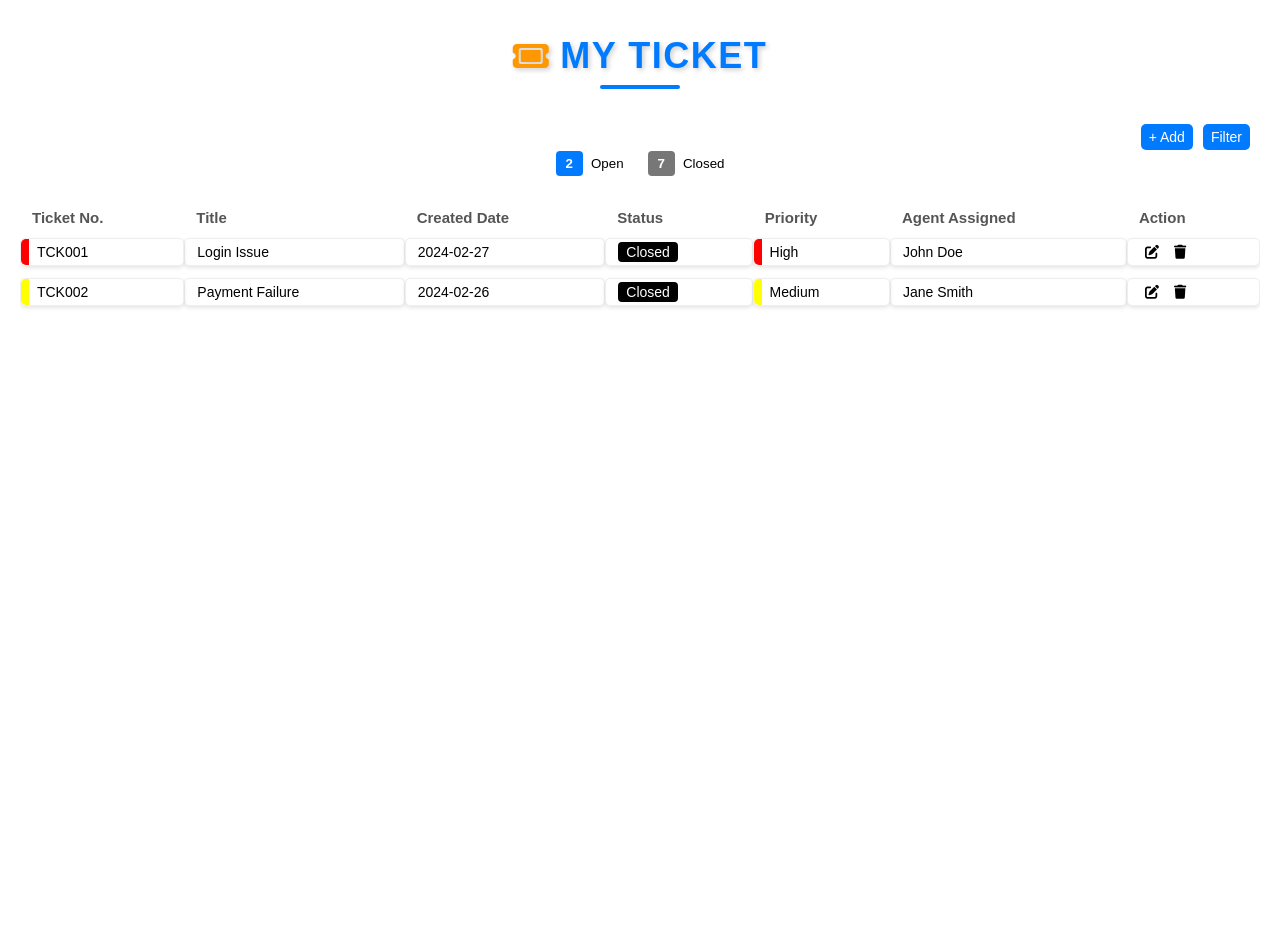
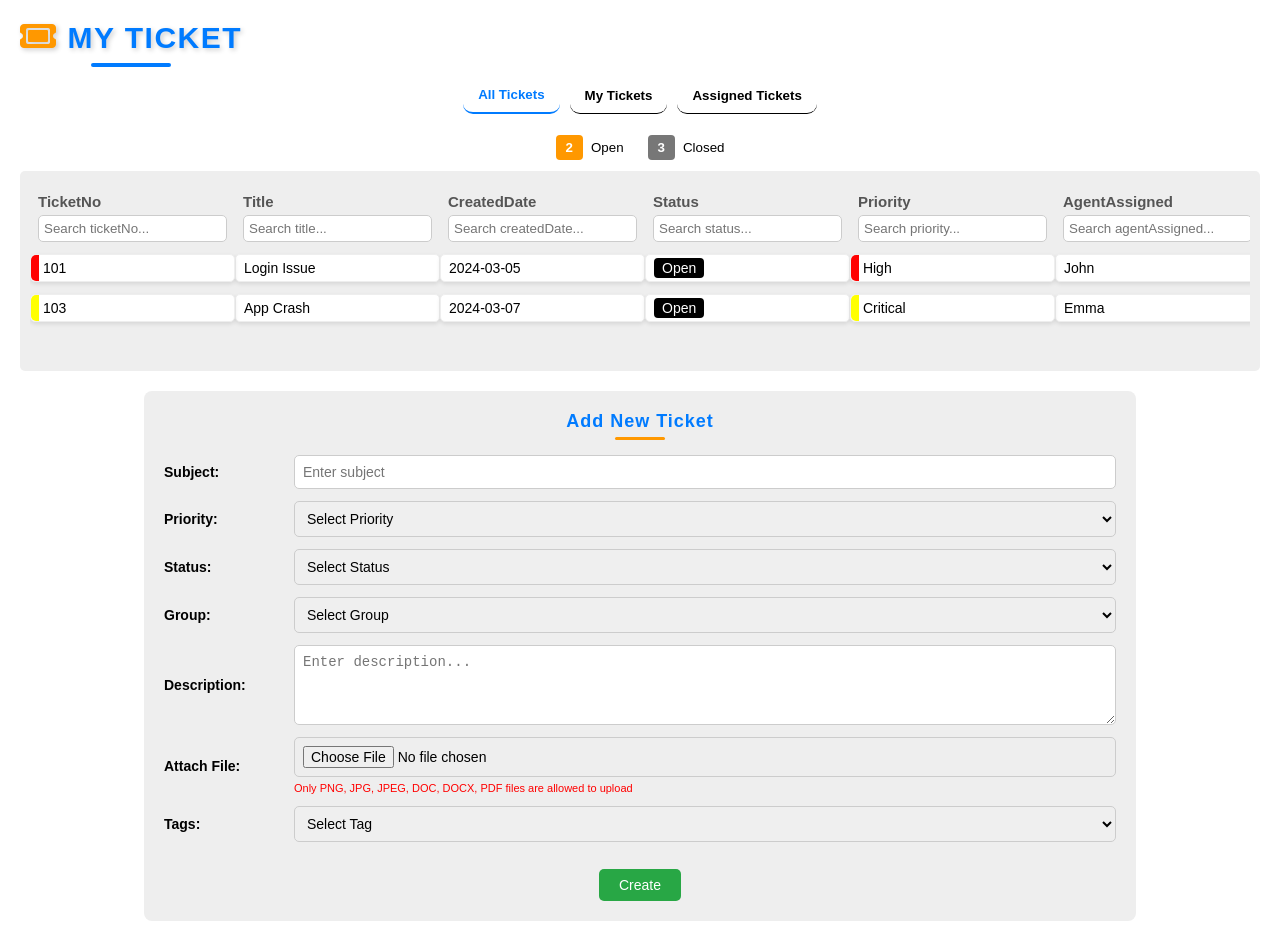
Before and after one commit to Praduman228/Ticket_Raising_System, a React (Create React App) app: page / in a window 1280 px wide. Before the commit the page ends 800 px from the top, so only its background shows below. Built offline with nearby package versions, Linux system fonts and the light colour scheme; no server answers.

Commit message:
filter by has been added to ticket raising system

```diff
--- a/src/App.css
+++ b/src/App.css
@@ -2,23 +2,20 @@
   margin: 0;
   box-sizing: border-box;
 }
-
 body {
   font-family: Arial, sans-serif;
 }
-
 /* css for ticket section======================================================= */
 .ticket-dashboard {
   padding: 20px;
 }
 .ticket-title {
-  text-align: center;
-  padding: 15px 0;
+  /* text-align: center; */
+  /* padding: 15px 0; */
   position: relative;
 }
-
 .ticket-title h1 {
-  font-size: 36px;
+  font-size: 30px;
   font-weight: 700;
   color: #007bff;
   text-transform: uppercase;
@@ -28,7 +25,6 @@ body {
   padding-bottom: 10px;
   text-shadow: 2px 2px 5px rgba(0, 0, 0, 0.2);
 }
-
 .ticket-title h1::after {
   content: "";
   width: 80px;
@@ -38,18 +34,38 @@ body {
   margin: 8px auto 0;
   border-radius: 2px;
 }
-
 .ticket-title i {
   margin-right: 10px;
   font-size: 32px;
   color: #ff9800;
 }
-
+/* Category Buttons */
+.category-btns {
+  display: flex;
+  justify-content: center;
+  gap: 10px;
+  margin-bottom: 10px;
+}
+.category-btns button {
+  padding: 10px 15px;
+  cursor: pointer;
+  border: none;
+  background-color: transparent;
+  border-bottom: 1px solid #000;
+  font-weight: bold;
+  border-radius: 10px;
+}
+.category-btns .active {
+  border-bottom: 2px solid #007bff;
+  color: #007bff;
+  background-color: transparent;
+}
 /* Open & Close Buttons */
 .openclose-btns {
   display: flex;
   gap: 12px;
   justify-content: center;
+  margin-top: 20px;
 }
 .status-btn {
   border: none;
@@ -68,14 +84,53 @@ body {
   min-width: 25px;
   text-align: center;
 }
-.blue-badge {
-  background-color: #007bff;
+.orange-badge {
+  background-color: #ff9800;
 }
-
 .grey-badge {
   background-color: #777;
 }
 /* Table Styling */
+.ticket-table {
+  height: 200px;
+  overflow-y: auto;
+  margin: 10px 0px;
+  padding: 10px;
+  border-radius: 5px;
+  background-color: #eee;
+}
+thead {
+  border-bottom: 2px solid #007bff;
+}
+
+.filter-container {
+  display: flex;
+  align-items: center;
+  margin-top: 5px;
+}
+.filter-input {
+  padding: 5px;
+  border-radius: 5px;
+  border: 1px solid #ccc;
+  outline: none;
+  transition: border 0.3s;
+}
+.filter-input:focus {
+  border: 1px solid #007bff;
+}
+.clear-button {
+  margin-left: 5px;
+  background-color: #dc3545;
+  color: white;
+  border: none;
+  padding: 2px 5px;
+  cursor: pointer;
+  transition: background 0.3s;
+  border-radius: 3px;
+}
+.clear-button:hover {
+  background-color: #c82333;
+}
 .ticket-table .div-table {
   overflow: auto;
 }
@@ -83,11 +138,10 @@ body {
   width: 100%;
   border-collapse: separate;
   border-spacing: 0 12px;
-  margin-top: 20px;
 }
 .ticket-table th,
 .ticket-table td {
-  padding: 0px 12px;
+  padding: 0px 8px;
   text-align: left;
   border: none;
 }
@@ -102,6 +156,9 @@ body {
   box-shadow: 0px 2px 4px rgba(0, 0, 0, 0.1);
   border-radius: 5px;
   font-size: 14px;
+}
+th:last-of-type {
+  padding-bottom: 30px;
 }
 .status-text {
   background-color: black;
@@ -174,6 +231,7 @@ td[class*="color-"]::before {
   }
   .ticket-title {
     padding: 10px 0;
+    text-align: center;
   }
 
   .ticket-title h1 {
@@ -238,13 +296,35 @@ td[class*="color-"]::before {
 }
 /* -------CSS for Add Page---------- */
 .add-form-container {
-  background: #fff;
+  background: #eee;
   padding: 20px;
   border-radius: 8px;
   width: 80%;
   margin: auto;
   margin-top: 20px;
-  box-shadow: 0px 4px 10px rgba(0, 0, 0, 0.1);
+}
+.add-form-container h2 {
+  font-size: 18px;
+  font-weight: 600;
+  color: #007bff;
+  text-align: center;
+  margin-bottom: 15px;
+  padding-bottom: 8px;
+  position: relative;
+  text-transform: capitalize;
+  letter-spacing: 1px;
+}
+
+.add-form-container h2::after {
+  content: "";
+  width: 50px;
+  height: 3px;
+  background-color: #ff9800;
+  position: absolute;
+  bottom: 0;
+  left: 50%;
+  transform: translateX(-50%);
+  border-radius: 2px;
 }
 
 .form-title {
--- a/src/App.js
+++ b/src/App.js
@@ -1,62 +1,55 @@
 import "./App.css";
-import { useState } from "react";
+import { useState, useEffect } from "react";
 import axios from "axios";
 
 function App() {
   // for my ticket area
   const [activeTab, setActiveTab] = useState("open");
-  const [page, setPage] = useState("dashboard");
+  const [activeCategory, setActiveCategory] = useState("all");
+  const [searchQueries, setSearchQueries] = useState({
+    ticketNo: "",
+    title: "",
+    createdDate: "",
+    status: "",
+    priority: "",
+    agentAssigned: "",
+  });
+  // State for tickets
+  const [tickets, setTickets] = useState([]);
 
-  // State for Add Form
+  //  Add Form Api calling
   const [addFormData, setAddFormData] = useState({
     subject: "",
     priority: "",
+    status: "",
     group: "",
     description: "",
     file: null,
     tags: "",
   });
 
-  async function CreateTicket(){
-    try{
-      await axios.post(
-        "http://localhost:4000/createticket",
-        {
-          data: addFormData,
+  useEffect(() => {
+    fetchTickets();
+  }, []);
+
+  const fetchTickets = async () => {
+    try {
+      const response = await axios.get("http://localhost:4000/tickets");
+      setTickets(response.data);
+    } catch (error) {
+      console.error("Error fetching tickets", error);
     }
-      )
+  };
 
-    }
-    catch(error){
+  async function CreateTicket() {
+    try {
+      await axios.post("http://localhost:4000/createticket", addFormData);
+      fetchTickets();
+    } catch (error) {
       console.log(error);
     }
   }
 
-  // State for Filter Form
-  const [filterData, setFilterData] = useState({
-    ticketId: "",
-    title: "",
-    status: "",
-    priority: "",
-    tagname: "",
-  });
-
-  async function FilterTicket(){
-    try{
-      await axios.post(
-        "http://localhost:4000/createticket",
-        {
-          data: filterData,
-        }
-      )
-
-    }
-    catch(error){
-      console.log(error);
-    }
-  }
-
-  // Add Form Change
   const handleAddFormChange = (e) => {
     const { name, value, type, files } = e.target;
     setAddFormData((prevData) => ({
@@ -65,54 +58,170 @@ function App() {
     }));
   };
 
-  // Filter Change
-  const handleFilterChange = (e) => {
-    const { name, value } = e.target;
-    setFilterData((prevFilters) => ({
-      ...prevFilters,
-      [name]: value,
+  // Delete Ticket API Calling
+  const handleDelete = async (ticketId) => {
+    const confirmDelete = window.confirm(
+      "Are you sure you want to delete this ticket?"
+    );
+    if (!confirmDelete) return;
+
+    try {
+      const response = await fetch(
+        `https://api.example.com/tickets/${ticketId}`,
+        {
+          method: "DELETE",
+        }
+      );
+
+      if (!response.ok) throw new Error("Failed to delete ticket");
+
+      // Update UI after successful deletion
+      setTickets((prevTickets) => ({
+        open: prevTickets.open.filter((ticket) => ticket.ticketNo !== ticketId),
+        closed: prevTickets.closed.filter(
+          (ticket) => ticket.ticketNo !== ticketId
+        ),
       }));
+    } catch (error) {
+      console.error("Error deleting ticket:", error.message);
+      alert("Failed to delete ticket. Please try again.");
+    }
   };
 
-  const openTickets = [
+  //  ticket data
+  const ticketData = {
+    all: {
+      open: [
         {
-      ticketNo: "TCK001",
+          ticketNo: "101",
           title: "Login Issue",
-      createdDate: "2024-02-27",
-      status: "Closed",
+          createdDate: "2024-03-05",
           priority: "High",
-      agentAssigned: "John Doe",
-      action: "View",
+          agentAssigned: "John",
         },
         {
-      ticketNo: "TCK002",
+          ticketNo: "103",
+          title: "App Crash",
+          createdDate: "2024-03-07",
+          priority: "Critical",
+          agentAssigned: "Emma",
+        },
+      ],
+      closed: [
+        {
+          ticketNo: "102",
           title: "Payment Failure",
-      createdDate: "2024-02-26",
-      status: "Closed",
-      priority: "Medium",
-      agentAssigned: "Jane Smith",
-      action: "View",
-    },
-  ];
-
-  const closedTickets = [
-    {
-      ticketNo: "TCK003",
-      title: "Facing issue with Laptop ",
-      createdDate: "2024-02-25",
-      status: "Closed",
+          createdDate: "2024-03-06",
           priority: "Low",
-      agentAssigned: "Mike Ross",
+          agentAssigned: "Mike",
         },
         {
-      ticketNo: "TCK004",
-      title: "Refund Request",
-      createdDate: "2024-02-24",
-      status: "Closed",
+          ticketNo: "106",
+          title: "Bug in Checkout",
+          createdDate: "2024-03-10",
+          priority: "High",
+          agentAssigned: "David",
+        },
+        {
+          ticketNo: "107",
+          title: "Database Error",
+          createdDate: "2024-03-11",
+          priority: "Critical",
+          agentAssigned: "Olivia",
+        },
+      ],
+    },
+    myTickets: {
+      open: [
+        {
+          ticketNo: "201",
+          title: "My Ticket 1",
+          createdDate: "2024-03-02",
           priority: "Medium",
-      agentAssigned: "Rachel Zane",
+          agentAssigned: "Me",
         },
-  ];
+        {
+          ticketNo: "202",
+          title: "Software Update Issue",
+          createdDate: "2024-03-05",
+          priority: "High",
+          agentAssigned: "Me",
+        },
+        {
+          ticketNo: "203",
+          title: "Network Problem",
+          createdDate: "2024-03-07",
+          priority: "Low",
+          agentAssigned: "Me",
+        },
+      ],
+      closed: [
+        {
+          ticketNo: "204",
+          title: "Email Not Syncing",
+          createdDate: "2024-03-08",
+          priority: "Medium",
+          agentAssigned: "Me",
+        },
+      ],
+    },
+    assignedTickets: {
+      open: [
+        {
+          ticketNo: "301",
+          title: "User Authentication Failure",
+          createdDate: "2024-03-03",
+          priority: "High",
+          agentAssigned: "Alex",
+        },
+        {
+          ticketNo: "302",
+          title: "API Timeout",
+          createdDate: "2024-03-04",
+          priority: "Critical",
+          agentAssigned: "Alex",
+        },
+      ],
+      closed: [
+        {
+          ticketNo: "303",
+          title: "UI Design Issue",
+          createdDate: "2024-03-06",
+          priority: "Low",
+          agentAssigned: "Alex",
+        },
+        {
+          ticketNo: "304",
+          title: "Security Vulnerability",
+          createdDate: "2024-03-09",
+          priority: "Critical",
+          agentAssigned: "Alex",
+        },
+      ],
+    },
+  };
+
+  const currentTickets = ticketData[activeCategory];
+  const filteredTickets = currentTickets[activeTab].filter(
+    (ticket) =>
+      ticket.ticketNo.includes(searchQueries.ticketNo) &&
+      ticket.title.toLowerCase().includes(searchQueries.title.toLowerCase()) &&
+      ticket.createdDate.includes(searchQueries.createdDate) &&
+      ticket.priority
+        .toLowerCase()
+        .includes(searchQueries.priority.toLowerCase()) &&
+      ticket.agentAssigned
+        .toLowerCase()
+        .includes(searchQueries.agentAssigned.toLowerCase())
+  );
+
+  const handleFilterChange = (column, value) => {
+    setSearchQueries((prev) => ({ ...prev, [column]: value }));
+  };
+
+  const clearFilter = (column) => {
+    setSearchQueries((prev) => ({ ...prev, [column]: "" }));
+  };
 
   return (
     <>
@@ -123,25 +232,133 @@ function App() {
             <i className="fa-solid fa-ticket"></i>My Ticket
           </h1>
         </div>
-        {/* code for top buttons */}
-        <div className="top-btns">
+        {/* Category Buttons */}
+        <div className="category-btns">
           <button
-            className={`add-btn ${page === "add" ? "active-btn" : ""}`}
-            onClick={() => setPage(page === "add" ? "dashboard" : "add")}
+            className={activeCategory === "all" ? "active" : ""}
+            onClick={() => setActiveCategory("all")}
           >
-            {page === "add" ? "X Close" : "+ Add"}
+            All Tickets
           </button>
           <button
-            className={`filter-btn ${page === "filter" ? "active-btn" : ""}`}
-            onClick={() => setPage(page === "filter" ? "dashboard" : "filter")}
+            className={activeCategory === "myTickets" ? "active" : ""}
+            onClick={() => setActiveCategory("myTickets")}
           >
-            {page === "filter" ? "X Close" : "Filter"}
+            My Tickets
+          </button>
+          <button
+            className={activeCategory === "assignedTickets" ? "active" : ""}
+            onClick={() => setActiveCategory("assignedTickets")}
+          >
+            Assigned Tickets
           </button>
         </div>
 
-        {/* Add Ticket Form */}
-        {page === "add" && (
+        {/* Open & Close Buttons */}
+        <div className="openclose-btns">
+          <button className="status-btn" onClick={() => setActiveTab("open")}>
+            <span
+              className={`number-badge ${
+                activeTab === "open" ? "orange-badge" : "grey-badge"
+              }`}
+            >
+              {currentTickets.open.length}
+            </span>{" "}
+            Open
+          </button>
+          <button className="status-btn" onClick={() => setActiveTab("closed")}>
+            <span
+              className={`number-badge ${
+                activeTab === "closed" ? "orange-badge" : "grey-badge"
+              }`}
+            >
+              {currentTickets.closed.length}
+            </span>{" "}
+            Closed
+          </button>
+        </div>
+        {/* Table Section */}
+        <div className="ticket-table">
+          <div className="div-table">
+            <table>
+              <thead>
+                <tr>
+                  {Object.keys(searchQueries).map((column) => (
+                    <th key={column}>
+                      {column.charAt(0).toUpperCase() + column.slice(1)}
+                      <div className="filter-container">
+                        <input
+                          type="text"
+                          className="filter-input"
+                          placeholder={`Search ${column}...`} // ✅ Placeholder added
+                          value={searchQueries[column]}
+                          onChange={(e) =>
+                            handleFilterChange(column, e.target.value)
+                          }
+                        />
+                        {searchQueries[column] && (
+                          <button
+                            className="clear-button"
+                            onClick={() => clearFilter(column)}
+                          >
+                            ✖
+                          </button>
+                        )}
+                      </div>
+                    </th>
+                  ))}
+                  <th>Action</th>
+                </tr>
+              </thead>
+              <tbody>
+                {filteredTickets.length > 0 ? (
+                  filteredTickets.map((ticket, index) => (
+                    <tr key={index}>
+                      <td className={`left-border color-${index % 5}`}>
+                        &nbsp;{ticket.ticketNo}
+                      </td>
+                      <td>{ticket.title}</td>
+                      <td>{ticket.createdDate}</td>
+                      <td>
+                        <span className="status-text">
+                          {activeTab === "open" ? "Open" : "Closed"}
+                        </span>
+                      </td>
+                      <td className={`left-border color-${index % 5}`}>
+                        &nbsp;{ticket.priority}
+                      </td>
+                      <td>{ticket.agentAssigned}</td>
+                      <td className="action-icons">
+                        <button className="edit-btn">
+                          <i className="fa-solid fa-pen-to-square"></i>
+                        </button>
+                        <button
+                          className="delete-btn"
+                          onClick={() => handleDelete(ticket.ticketNo)}
+                        >
+                          <i className="fa-solid fa-trash"></i>
+                        </button>
+                      </td>
+                    </tr>
+                  ))
+                ) : (
+                  <tr>
+                    <td
+                      colSpan="6"
+                      style={{ textAlign: "center", padding: "10px" }}
+                    >
+                      No tickets found
+                    </td>
+                  </tr>
+                )}
+              </tbody>
+            </table>
+          </div>
+        </div>
+
+        {/* add form  */}
         <div className="add-form-container">
+          <h2>Add New Ticket</h2>
           <form className="add-form">
             <div className="form-field">
               <label htmlFor="subject">Subject:</label>
@@ -170,6 +387,22 @@ function App() {
                 <option value="medium">Medium</option>
                 <option value="high">High</option>
                 <option value="critical">Critical</option>
+              </select>
+            </div>
+
+            <div className="form-field">
+              <label htmlFor="status">Status:</label>
+              <select
+                id="status"
+                name="status"
+                value={addFormData.status}
+                onChange={handleAddFormChange}
+                required
+              >
+                <option value="">Select Status</option>
+                <option value="open">Open</option>
+                <option value="closed">Closed</option>
+                <option value="resolved">Resolved</option>
               </select>
             </div>
 
@@ -207,13 +440,18 @@ function App() {
 
             <div className="form-field file-upload">
               <label htmlFor="file">Attach File:</label>
+              <div className="file-input">
                 <input
                   type="file"
                   id="file"
                   name="file"
                   accept=".png,.jpg,.jpeg,.doc,.docx,.pdf"
-                  onChange={handleAddFormChange}
                 />
+                <p className="file-warning">
+                  Only PNG, JPG, JPEG, DOC, DOCX, PDF files are allowed to
+                  upload
+                </p>
+              </div>
             </div>
 
             <div className="form-field">
@@ -231,177 +469,12 @@ function App() {
             </div>
 
             <div className="button-container">
-                <button type="submit" className="submit-btn">Create</button>
+              <button type="submit" className="submit-btn">
+                Create
+              </button>
             </div>
           </form>
         </div>
-        )}
-
-        {/* Filter Ticket Form */}
-        {page === "filter" && (
-          <div className="filter-page">
-            <h2>Filter By:-</h2>
-            <form className="filter-ticket-form">
-              <div className="filter-form">
-                <div className="filter-field">
-                  <label htmlFor="ticketId">Filter by Ticket ID:</label>
-                  <input
-                    type="text"
-                    id="ticketId"
-                    name="ticketId"
-                    value={filterData.ticketId}
-                    onChange={handleFilterChange}
-                    placeholder="Enter Ticket ID"
-                  />
-                </div>
-
-                <div className="filter-field">
-                  <label htmlFor="title">Filter by Title:</label>
-                  <input
-                    type="text"
-                    id="title"
-                    name="title"
-                    value={filterData.title}
-                    onChange={handleFilterChange}
-                    placeholder="Enter Title"
-                  />
-                </div>
-
-                <div className="filter-field">
-                  <label htmlFor="status">Filter by Status:</label>
-                  <select
-                    id="status"
-                    name="status"
-                    value={filterData.status}
-                    onChange={handleFilterChange}
-                  >
-                    <option value="">Select Status</option>
-                    <option value="open">Open</option>
-                    <option value="in-progress">In Progress</option>
-                    <option value="resolved">Resolved</option>
-                    <option value="closed">Closed</option>
-                  </select>
-                </div>
-
-                <div className="filter-field">
-                  <label htmlFor="priority">Filter by Priority:</label>
-                  <select
-                    id="priority"
-                    name="priority"
-                    value={filterData.priority}
-                    onChange={handleFilterChange}
-                  >
-                    <option value="">Select Priority</option>
-                    <option value="low">Low</option>
-                    <option value="medium">Medium</option>
-                    <option value="high">High</option>
-                    <option value="critical">Critical</option>
-                  </select>
-                </div>
-
-                <div className="filter-field">
-                  <label htmlFor="tagname">Filter by Tag Name:</label>
-                  <select
-                    id="tagname"
-                    name="tagname"
-                    value={filterData.tagname}
-                    onChange={handleFilterChange}
-                  >
-                    <option value="">Select Tag Name</option>
-                    <option value="query">Query</option>
-                    <option value="problem">Problem</option>
-                  </select>
-                </div>
-
-                <div className="filter-btn-container">
-                  <button type="button" className="apply-btn">Apply</button>
-                  <button type="button" className="create-btn">Create</button>
-                </div>
-              </div>
-            </form>
-          </div>
-        )}
-
-        {page === "dashboard" && (
-          <>
-            {/* Open & Close Buttons */}
-            <div className="openclose-btns">
-              <button
-                className="status-btn"
-                onClick={() => setActiveTab("open")}
-              >
-                <span
-                  className={`number-badge ${
-                    activeTab === "open" ? "blue-badge" : "grey-badge"
-                  }`}
-                >
-                  2
-                </span>{" "}
-                Open
-              </button>
-              <button
-                className="status-btn"
-                onClick={() => setActiveTab("closed")}
-              >
-                <span
-                  className={`number-badge ${
-                    activeTab === "closed" ? "blue-badge" : "grey-badge"
-                  }`}
-                >
-                  7
-                </span>{" "}
-                Closed
-              </button>
-            </div>
-
-            {/* Table Section */}
-            <div className="ticket-table">
-              <div className="div-table">
-                <table>
-                  <thead>
-                    <tr>
-                      <th>Ticket No.</th>
-                      <th>Title</th>
-                      <th>Created Date</th>
-                      <th>Status</th>
-                      <th>Priority</th>
-                      <th>Agent Assigned</th>
-                      <th>Action</th>
-                    </tr>
-                  </thead>
-                  <tbody>
-                    {(activeTab === "open" ? openTickets : closedTickets).map(
-                      (ticket, index) => (
-                        <tr key={index}>
-                          <td className={`left-border color-${index % 5}`}>
-                            &nbsp;{ticket.ticketNo}
-                          </td>
-                          <td>{ticket.title}</td>
-                          <td>{ticket.createdDate}</td>
-                          <td>
-                            <span className="status-text">{ticket.status}</span>
-                          </td>
-                          <td className={`left-border color-${index % 5}`}>
-                            &nbsp;{ticket.priority}
-                          </td>
-                          <td>{ticket.agentAssigned}</td>
-                          <td className="action-icons">
-                            <button className="edit-btn">
-                              <i className="fa-solid fa-pen-to-square"></i>
-                            </button>
-                            <button className="delete-btn">
-                              <i className="fa-solid fa-trash"></i>
-                            </button>
-                          </td>
-                        </tr>
-                      )
-                    )}
-                  </tbody>
-                </table>
-              </div>
-            </div>
-          </>
-        )}
       </div>
     </>
   );
```
Lines whose indentation alone changed are shown as unchanged.
